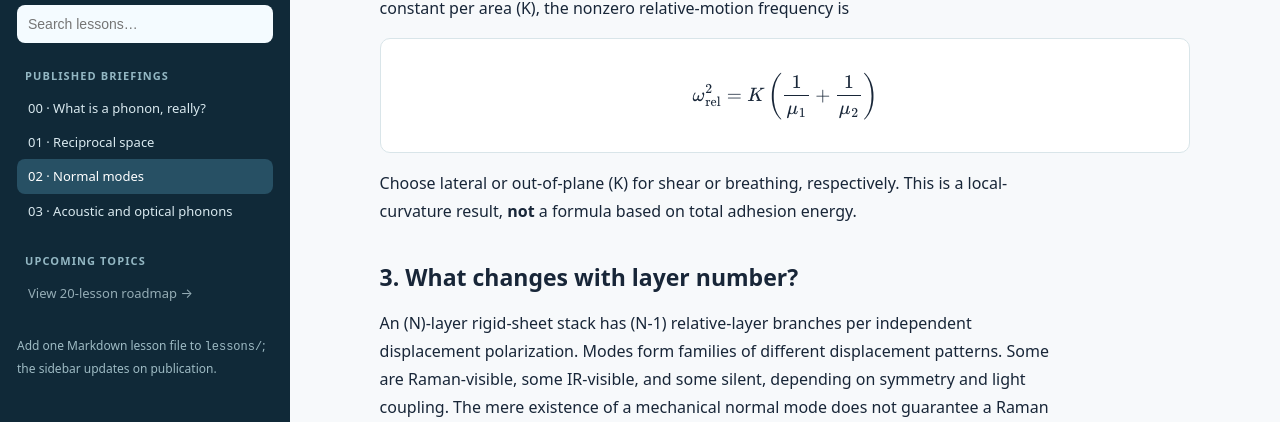
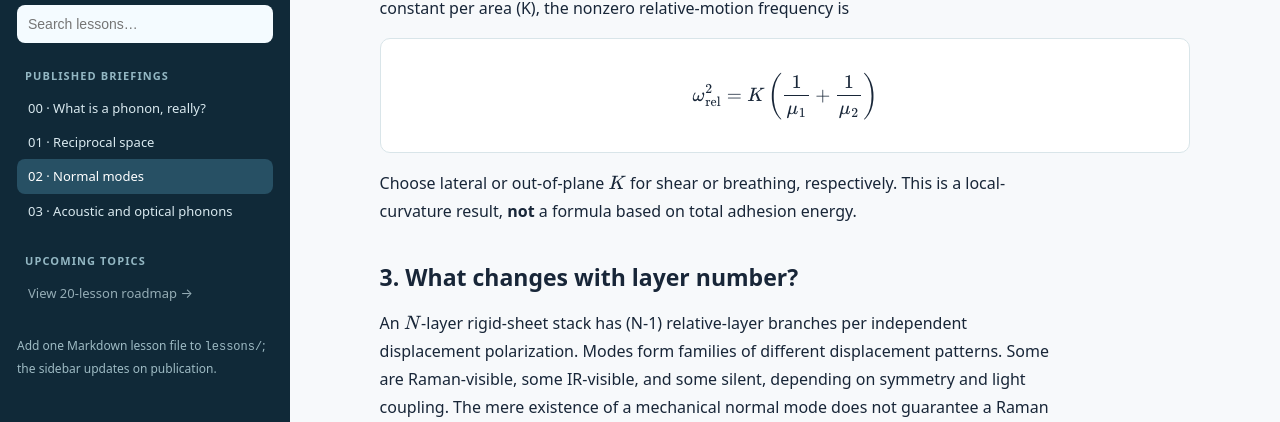
Before and after one commit to NasimMirzajani/phonon-guide, a Jekyll site: the page built from lessons/02-normal-modes.md, in a window 1280 px wide and 900 px high, scrolled down 841 px. Shown: the part 92-514 px from the top of the window. Built offline with Jekyll 4.4.1, drawn with Linux system fonts in a browser that asks for light colours; some of the changed text lies outside the part shown.

Commit message:
Fix LaTeX formatting in normal modes documentation

```diff
--- a/lessons/02-normal-modes.md
+++ b/lessons/02-normal-modes.md
@@ -27,11 +27,11 @@ For rigid sheets with areal mass densities \(\mu_1,\mu_2\) and a harmonic interl
 
 <div class="equation">\[\omega_{\rm rel}^{2}=K\left(\frac{1}{\mu_1}+\frac{1}{\mu_2}\right)\]</div>
 
-Choose lateral or out-of-plane \(K\) for shear or breathing, respectively. This is a local-curvature result, **not** a formula based on total adhesion energy.
+Choose lateral or out-of-plane \\(K\\) for shear or breathing, respectively. This is a local-curvature result, **not** a formula based on total adhesion energy.
 
 ## 3. What changes with layer number?
 
-An \(N\)-layer rigid-sheet stack has \(N-1\) relative-layer branches per independent displacement polarization. Modes form families of different displacement patterns. Some are Raman-visible, some IR-visible, and some silent, depending on symmetry and light coupling. The mere existence of a mechanical normal mode does not guarantee a Raman line.
+An \\(N\\)-layer rigid-sheet stack has \(N-1\) relative-layer branches per independent displacement polarization. Modes form families of different displacement patterns. Some are Raman-visible, some IR-visible, and some silent, depending on symmetry and light coupling. The mere existence of a mechanical normal mode does not guarantee a Raman line.
 
 ## 4. Why twist is subtle
 
```
